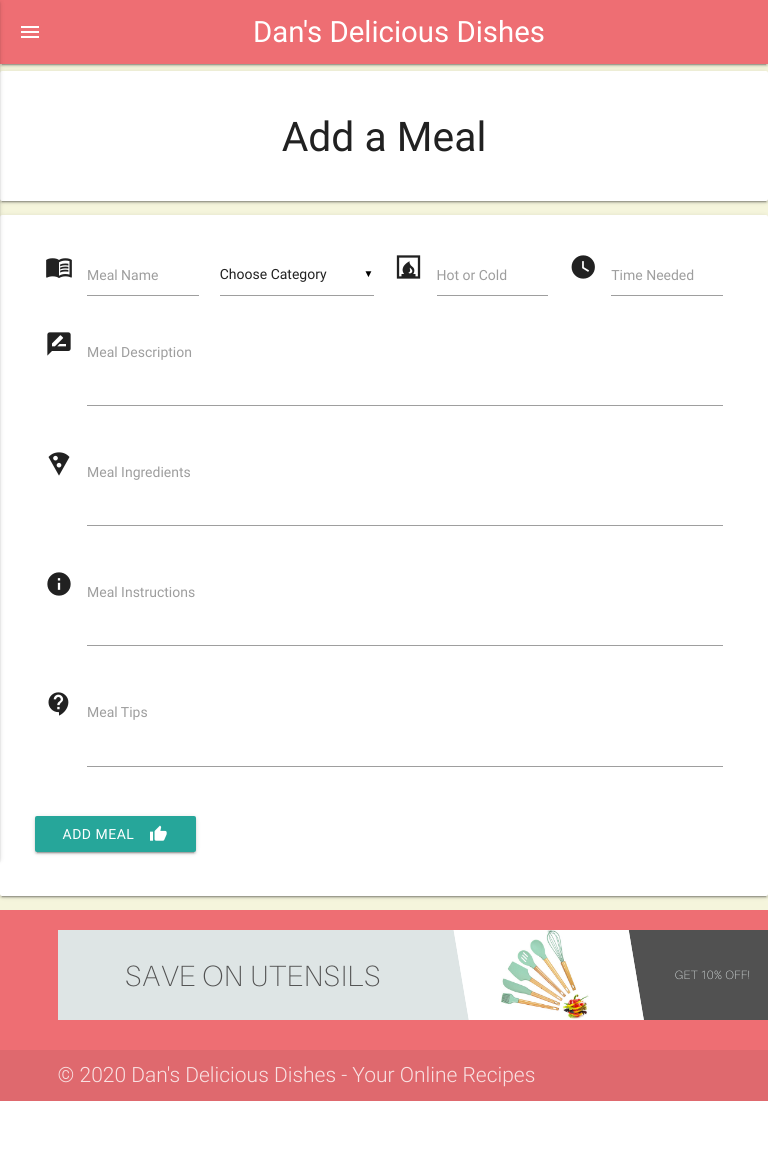
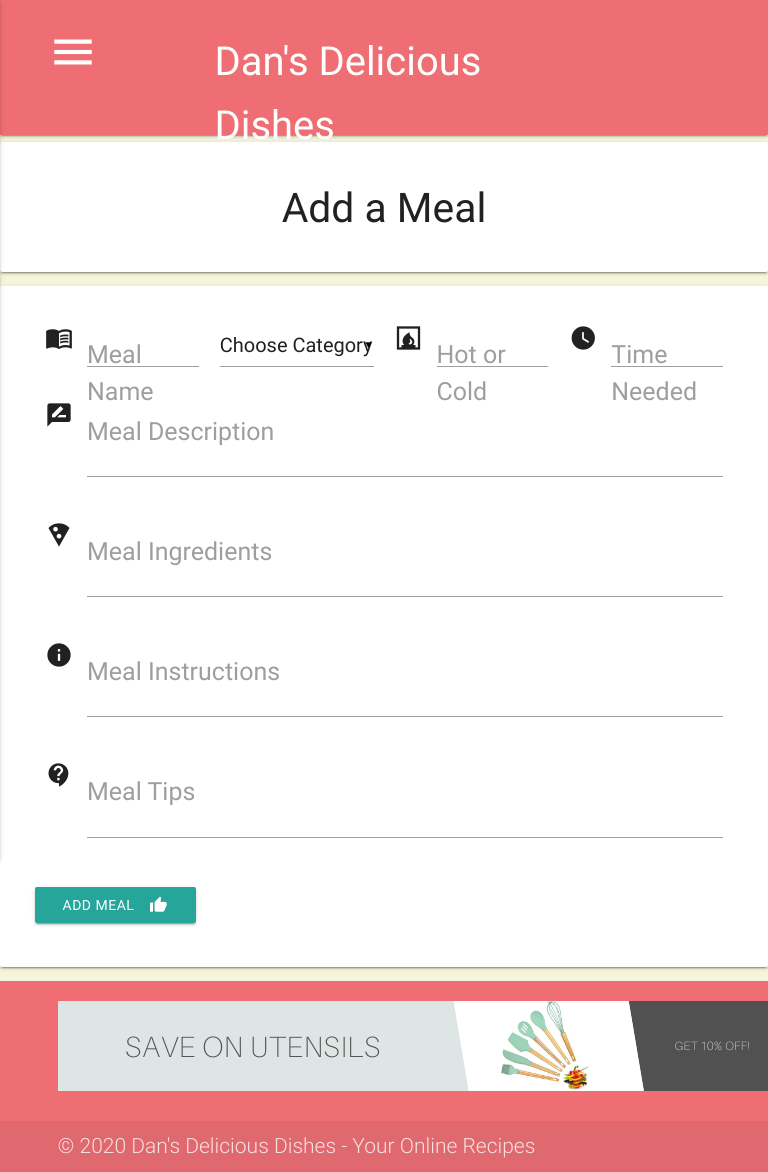
Before and after one commit to DanArmstrong124/cook-book, a Flask app: page /meal/add in a window 768 px wide; the page is wider, and only the part inside the window is pictured. Before the commit the page ends 1101 px from the top of that part, so only its background shows below. Run offline with Flask 2, Linux system fonts and the light colour scheme; data that the repository does not hold is empty; some libraries are stand-ins or nearby versions.

Commit message:
Added media rules

```diff
--- a/static/css/media.css
+++ b/static/css/media.css
@@ -1,47 +1,50 @@
-@media only screen and (min-width:900px) {
-    body{
-      font-size: 21px !important;
+@media only screen and (max-width:992px) {
+    .mlist a{
+        font-size: 28px !important;
     }
-    .mlist a{
-        font-size: 18px !important;
+    nav{
+        height: 135px !important;
     }
-    .homeheader h3{
-        font-size: 26px;
+    nav .brand-logo{
+        margin-left: 15px;
+        margin-top: 30px;
+        font-size: 40px;
     }
-    .homeheader h5{
-        font-size: 22px;
+    nav .button-collapse{
+        margin-top: 20px;
+        margin-left: 48px;
+    }
+    nav .button-collapse i{
+        font-size: 50px;
+    }
+    .add-btn a{
+        font-size:25px;
+    }
+    .add-btn a i{
+        font-size: 30px;
+    }
+    .sort-btn {
+        width: 350px !important;
+        margin: 5px !important;
+        height: 72px;
+        font-size: 30px;
+        padding-top: 17px;
+    }
+    .add-form .input-field.col .prefix ~ label, .input-field.col .prefix ~ .validate ~ label{
+        font-size: 25px !important;
+    }
+
+    .add-form i .input-field .prefix{
+        font-size: 40px !important;
+    }
+
+    .add-form .select-wrapper input{
+        font-size: 20px !important;
+    }
+    .meal-submit-btn a{
+        font-size:25px;
+    }
+    .meal-submit-btn a i{
+        font-size: 30px;
     }
 }
-
-@media only screen and (min-width:600px) and (max-width:899px) {
-    body{
-      font-size: 26px !important;
-    }
-    .mlist a{
-        font-size: 26px !important;
-    }
-    .homeheader h3{
-        font-size: 36px;
-    }
-    .homeheader h5{
-        font-size: 32px;
-    }
-}
-
-@media only screen and (min-width: 500px) and (max-width: 599px) {
-    body{
-        font-size: 34px !important;
-    }
-    .mlist a{
-        font-size: 34px !important;
-    }
-    .homeheader h3{
-        font-size: 46px;
-    }
-    .homeheader h5{
-        font-size: 40px;
-    }
-    body .header .nav{
-        height: 150px !important;
-    }
-}
--- a/templates/addmeal.html
+++ b/templates/addmeal.html
@@ -10,7 +10,7 @@
 
 <div class="row card-panel">
     <form action="{{ url_for('insert_meal') }}" method="POST" class="col s12">
-      <div class="row">
+      <div class="row add-form">
         <div class="input-field col s3">
           <i class="material-icons prefix">menu_book</i>
           <input id="meal_name" name="meal_name" type="text" class="validate" required>
@@ -55,7 +55,7 @@
           <label for="meal_tips">Meal Tips</label>
         </div>
       </div>
-        <div class="row">
+        <div class="row meal-submit-btn">
             <button class="btn waves-effect waves-light" type="submit" name="action">Add Meal
             <i class="material-icons right">thumb_up</i>
             </button>
--- a/templates/editmeal.html
+++ b/templates/editmeal.html
@@ -10,7 +10,7 @@
 
 <div class="row card-panel">
     <form action="{{ url_for('insert_meal') }}" method="POST" class="col s12">
-      <div class="row">
+      <div class="row add-form">
         <div class="input-field col s3">
           <i class="material-icons prefix">menu_book</i>
           <input id="meal_name" name="meal_name" type="text" class="validate" value="{{meal.meal_name}}" required>
@@ -59,7 +59,7 @@
           <label for="meal_tips">Meal Tips</label>
         </div>
       </div>
-        <div class="row">
+        <div class="row meal-submit-btn">
             <button class="btn waves-effect waves-light" type="submit" name="action">Edit Meal
             <i class="material-icons right">thumb_up</i>
             </button>
--- a/templates/main.html
+++ b/templates/main.html
@@ -5,6 +5,7 @@
       rel="stylesheet">
     <link rel="stylesheet" href="https://cdnjs.cloudflare.com/ajax/libs/materialize/0.100.2/css/materialize.min.css">
     <link rel="stylesheet" href="{{url_for('static', filename='css/style.css')}}">
+    <link rel="stylesheet" href="{{url_for('static', filename='css/media.css')}}">
     </head>
     <body>
         <header>
@@ -20,8 +21,8 @@
                     <li><a href="{{url_for('about_page')}}">About Us</a></li>
                 </ul>
                 <ul class="side-nav" id="mobile-demo">
-                    <li class="mlist flowtext"><a href="{{url_for('get_meals')}}">Home</a></li>
-                    <li class="mlist"><a href="{{url_for('add_meals')}}"><p class="flowtext">Add Meal</p></a></li>
+                    <li class="mlist"><a href="{{url_for('get_meals')}}">Home</a></li>
+                    <li class="mlist"><a href="{{url_for('add_meals')}}">Add Meal</a></li>
                     <li class="mlist"><a href="{{url_for('contact_page')}}">Contact Us</a></li>
                     <li class="mlist"><a href="{{url_for('about_page')}}">About Us</a></li>
                 </ul>
@@ -56,7 +57,6 @@
 
 
         <script src="{{url_for('static', filename='/js/form.js')}}'"></script>
-        <script src="{{url_for('static', filename='/js/script.js')}}"></script>
         <script src="https://cdnjs.cloudflare.com/ajax/libs/jquery/3.5.1/jquery.min.js" integrity="sha256-9/aliU8dGd2tb6OSsuzixeV4y/faTqgFtohetphbbj0=" crossorigin="anonymous"></script>
         <script src="https://cdnjs.cloudflare.com/ajax/libs/materialize/0.100.2/js/materialize.min.js"></script>
         <script type="text/javascript">
```
Also changed, not shown: static/js/script.js (added).
